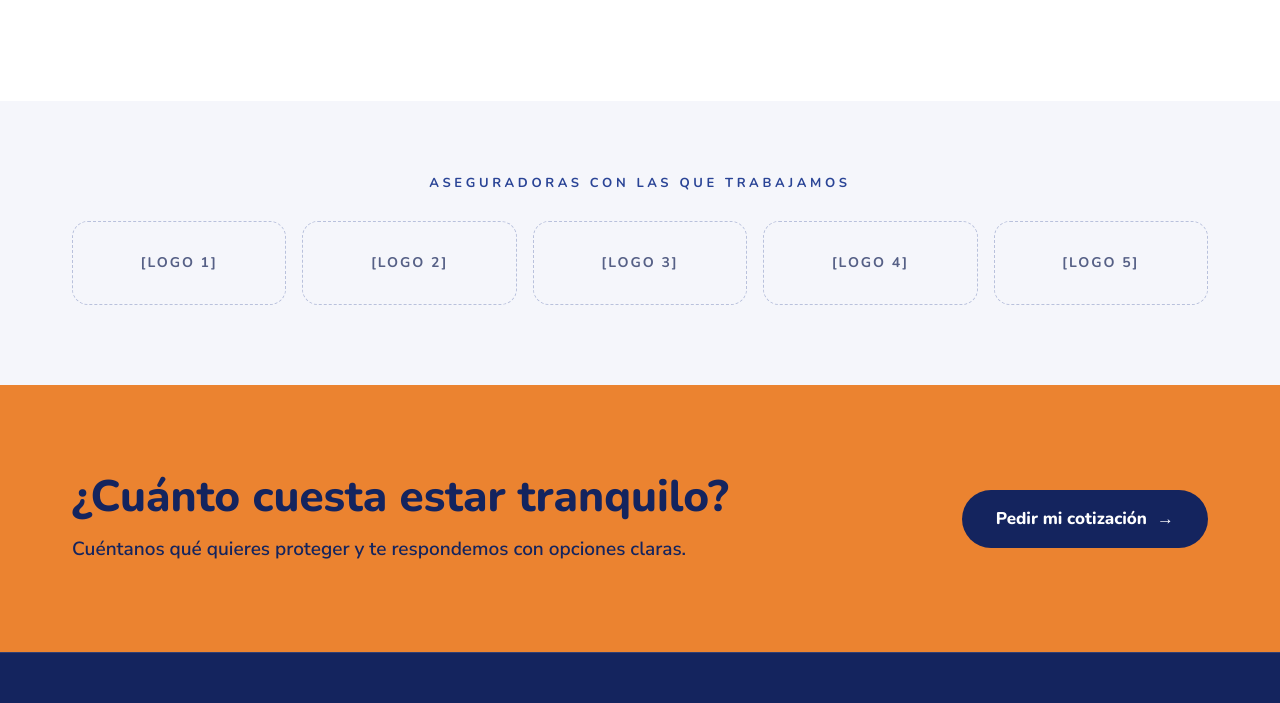
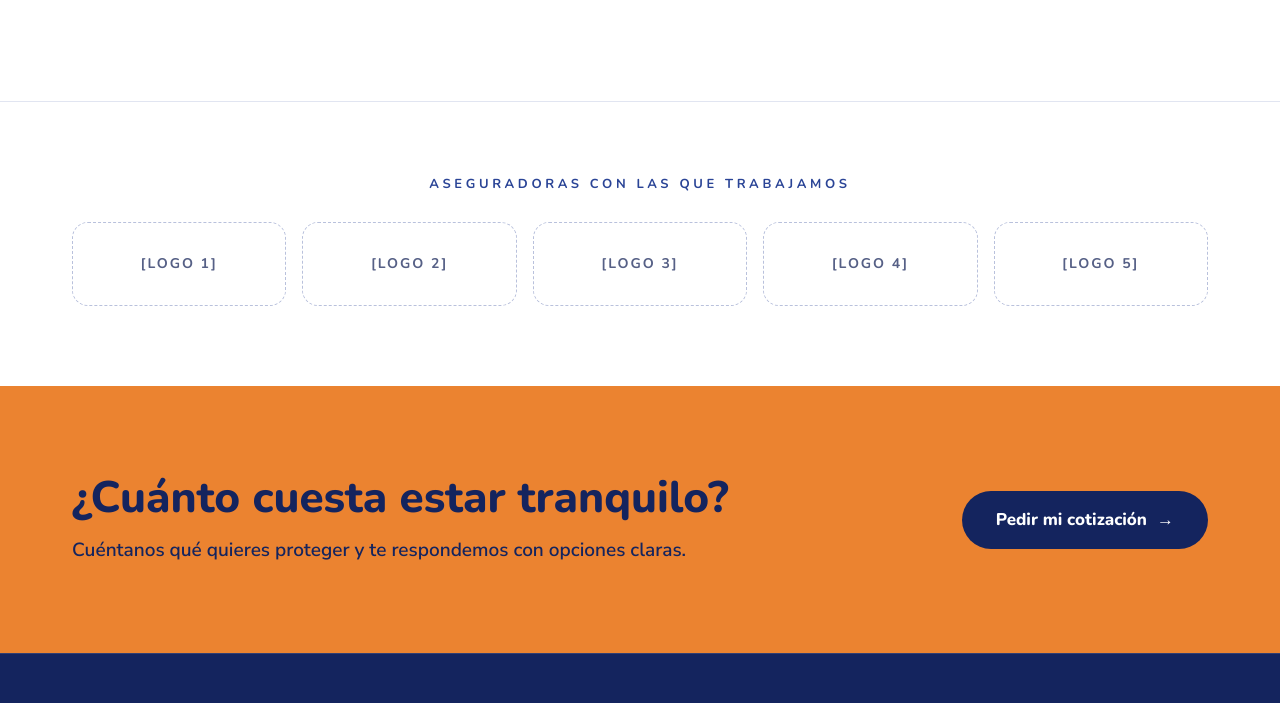
Before and after one commit to alexgc96/gpoaura.com, a plain HTML site: page index.html in a window 1280 px wide. Shown: the part 2811-3514 px from the top of the page. Drawn offline with Linux system fonts and the light colour scheme.

Commit message:
style: use a white background for the insurer logos section
The soft grey band between the steps and the orange call to action read as
a stray stripe. White with a hairline on top keeps the sections apart.

Co-Authored-By: Soup <soup@analogtrsh.com>
Claude-Session: https://claude.ai/code/session_011ZzxC3UeF6TC5qMfpF6Wfa

```diff
--- a/css/style.css
+++ b/css/style.css
@@ -159,7 +159,7 @@ a:focus-visible, button:focus-visible, input:focus-visible, select:focus-visible
 .step__num { display: flex; align-items: center; justify-content: center; width: 52px; height: 52px; border-radius: 50%; background: var(--orange); color: var(--navy-900); font-family: var(--font-head); font-weight: 800; font-size: 22px; }
 .step h3 { font-size: 24px; color: var(--navy-700); }
 
-.insurers { text-align: center; }
+.insurers { text-align: center; border-top: 1px solid var(--line); }
 .insurers .wrap { display: flex; flex-direction: column; align-items: center; gap: 28px; }
 .logos { display: grid; grid-template-columns: repeat(auto-fit, minmax(min(170px, 100%), 1fr)); gap: 16px; width: 100%; }
 .logo-slot { display: flex; align-items: center; justify-content: center; height: 84px; border: 1.5px dashed var(--field); border-radius: 16px; font-family: var(--font-head); font-weight: 700; font-size: 14px; letter-spacing: .14em; color: var(--muted); }
--- a/index.html
+++ b/index.html
@@ -175,7 +175,7 @@
 </section>
 
 <!-- PRE-LAUNCH: placeholder logos so Ramon can review the look. Replace with approved insurer logos or delete the section. -->
-<section class="section section--soft insurers" aria-labelledby="aseguradoras">
+<section class="section insurers" aria-labelledby="aseguradoras">
   <div class="wrap">
     <h2 class="eyebrow eyebrow--blue" id="aseguradoras">Aseguradoras con las que trabajamos</h2>
     <div class="logos">
```
